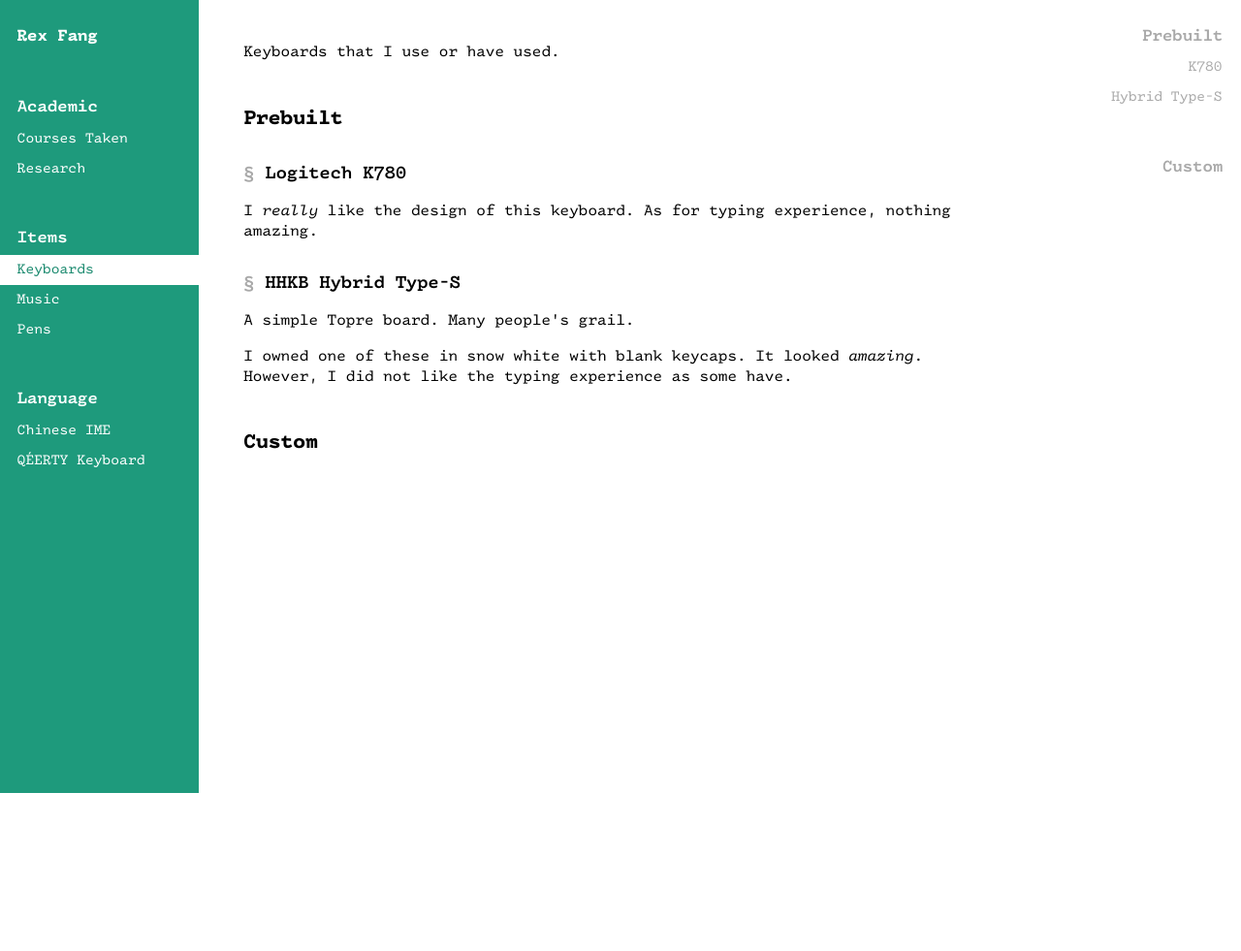
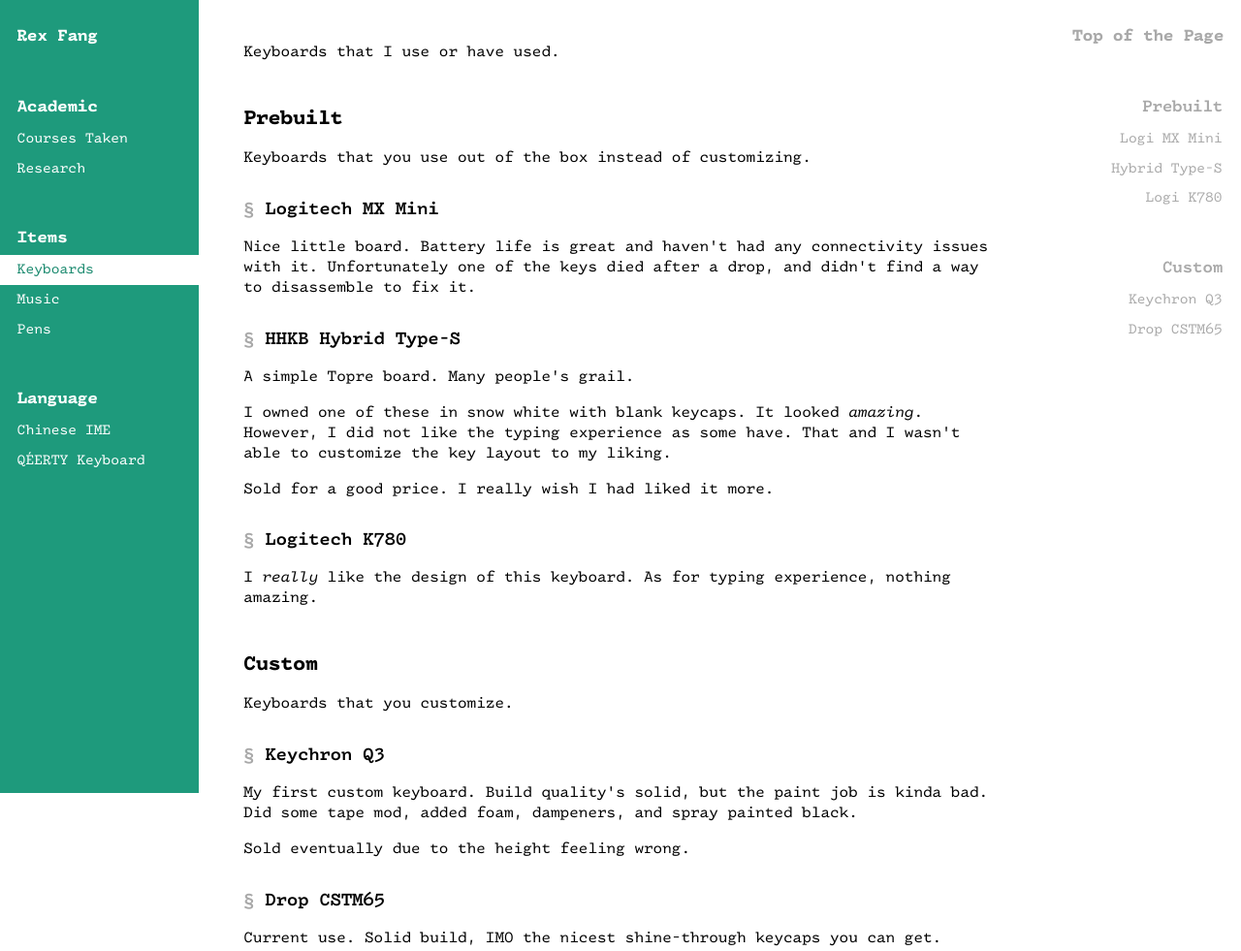
Before and after one commit to fh2ctm/fh2ctm.github.io, a plain HTML site: page pages/items/keyboard.html in a window 1280 px wide. Shown: the whole page at 97% size. Before the commit the page ends 800 px from the top, so only its background shows below. Drawn offline with Linux system fonts and the light colour scheme.

Commit message:
Refined CSS

```diff
--- a/gen/leftbar.js
+++ b/gen/leftbar.js
@@ -24,7 +24,7 @@
  * @returns {Element} Left bar.
  */
 function LeftBar() {
-  return document.querySelector(".leftbar");
+  return document.querySelector("nav.left");
 }
 
 /**
--- a/gen/rightbar.js
+++ b/gen/rightbar.js
@@ -1,11 +1,20 @@
 import { NewNode } from "/gen/meta.js";
+
+const rightBarSignature = NewNode(
+  "a",
+  {
+    signature: "",
+    href: "#top",
+  },
+  "Top of the Page",
+);
 
 /**
  * <div class="rightbar"></div>
  * @returns {Element} Right bar.
  */
 function RightBar() {
-  return document.querySelector(".rightbar");
+  return document.querySelector("nav.right");
 }
 
 /**
@@ -51,6 +60,8 @@
   let rightbar = RightBar();
   let seenH1 = false;
   const headings = AllHeadings();
+  rightbar.appendChild(rightBarSignature);
+  rightbar.appendChild(Divider());
   headings.forEach((heading) => {
     let doc_heading_level = heading.tagName.charAt(1);
     if (doc_heading_level === "1") {
--- a/pages/items/keyboard.html
+++ b/pages/items/keyboard.html
@@ -11,15 +11,20 @@
 
 <body>
   <script type="module" src="/gen/body.js"></script>
-  <nav class="leftbar"></nav>
-  <nav class="rightbar"></nav>
+  <nav class="left"></nav>
+  <nav class="right"></nav>
   <div class="document">
     <p>Keyboards that I use or have used.</p>
     <h1 id="Prebuilt">Prebuilt</h1>
-    <h2 id="K780">Logitech K780</h2>
     <p>
-      I <em>really</em> like the design of this keyboard.
-      As for typing experience, nothing amazing.
+      Keyboards that you use out of the box instead of customizing.
+    </p>
+    <h2 id="Logi MX Mini">Logitech MX Mini</h2>
+    <p>
+      Nice little board.
+      Battery life is great and haven't had any connectivity issues with it.
+      Unfortunately one of the keys died after a drop,
+      and didn't find a way to disassemble to fix it.
     </p>
     <h2 id="Hybrid Type-S">HHKB Hybrid Type-S</h2>
     <p>
@@ -31,8 +36,35 @@
       It looked <em>amazing</em>.
       However,
       I did not like the typing experience as some have.
+      That and I wasn't able to customize the key layout to my liking.
+    </p>
+    <p>
+      Sold for a good price.
+      I really wish I had liked it more.
+    </p>
+    <h2 id="Logi K780">Logitech K780</h2>
+    <p>
+      I <em>really</em> like the design of this keyboard.
+      As for typing experience, nothing amazing.
     </p>
     <h1 id="Custom">Custom</h1>
+    <p>
+      Keyboards that you customize.
+    </p>
+    <h2 id="Keychron Q3">Keychron Q3</h2>
+    <p>
+      My first custom keyboard.
+      Build quality's solid, but the paint job is kinda bad.
+      Did some tape mod, added foam, dampeners, and spray painted black.
+    </p>
+    <p>
+      Sold eventually due to the height feeling wrong.
+    </p>
+    <h2 id="Drop CSTM65">Drop CSTM65</h2>
+    <p>
+      Current use.
+      Solid build, IMO the nicest shine-through keycaps you can get.
+    </p>
   </div>
 </body>
 
--- /dev/null
+++ b/styles/bar.css
@@ -0,0 +1,71 @@
+nav {
+  font-size: var(--bar-item-font-size);
+  height: 100%;
+  overflow-x: hidden;
+  overflow-y: scroll;
+  padding-top: var(--document-padding);
+  position: fixed;
+  top: 0;
+  width: var(--bar-width);
+  z-index: 1;
+}
+
+nav span,
+nav.left a {
+  display: block;
+  text-decoration: none;
+  color: inherit;
+}
+
+nav span,
+nav a[signature] {
+  padding: var(--bar-item-vertical-padding) calc(0.85 * var(--document-padding));
+  font-size: var(--bar-heading-font-size);
+  font-weight: bold;
+}
+
+nav.left {
+  left: 0;
+  text-align: left;
+  background-color: var(--theme);
+  color: white;
+}
+
+nav.left a:not([signature]) {
+  padding: var(--bar-item-vertical-padding) var(--document-padding);
+  text-decoration: none;
+  color: white;
+  display: block;
+}
+
+nav.left a:hover,
+nav.left a[selected] {
+  color: var(--theme-shade-1);
+  background-color: white;
+}
+
+nav.right {
+  background-color: transparent;
+  right: 0;
+  text-align: right;
+}
+
+nav.right a {
+  color: darkgray;
+  display: block;
+  text-decoration: unset;
+}
+
+nav.right a.h1 {
+  padding: var(--bar-item-vertical-padding) calc(0.9 * var(--document-padding));
+  font-weight: 600;
+  font-size: var(--bar-heading-font-size);
+}
+
+nav.right a.h2 {
+  padding: var(--bar-item-vertical-padding) calc(1.1 * var(--document-padding)) var(--bar-item-vertical-padding) var(--document-padding);
+}
+
+nav.right a:hover {
+  color: var(--theme-shade-1);
+}
--- a/styles/global.css
+++ b/styles/global.css
@@ -1,7 +1,6 @@
 @import url("fonts/drafting-mono/reg.css");
+@import url("bar.css");
 @import url("document.css");
-@import url("leftbar.css");
-@import url("rightbar.css");
 @import url("hl.css");
 
 :root {
--- a/styles/leftbar.css
+++ /dev/null
@@ -1,46 +0,0 @@
-.leftbar {
-  top: 0;
-  left: 0;
-  height: 100%;
-  position: fixed;
-  z-index: 1;
-  overflow-x: hidden;
-  overflow-y: auto;
-  width: var(--bar-width);
-  padding-top: var(--document-padding);
-  text-align: left;
-  background-color: var(--theme);
-  font-size: var(--bar-item-font-size);
-}
-
-.leftbar span,
-.leftbar a[signature] {
-  text-decoration: none;
-  display: block;
-  color: white;
-  padding: var(--bar-item-vertical-padding) calc(0.85 * var(--document-padding));
-  font-size: var(--bar-heading-font-size);
-  font-weight: 600;
-}
-
-.leftbar a[signature] {
-  font-weight: bold;
-}
-
-.leftbar a[signature]:hover {
-  color: var(--theme-shade-1);
-  background-color: white;
-}
-
-.leftbar a:not([signature]) {
-  padding: var(--bar-item-vertical-padding) var(--document-padding);
-  text-decoration: none;
-  color: white;
-  display: block;
-}
-
-.leftbar a:not([signature]):hover,
-.leftbar a[selected] {
-  color: var(--theme-shade-1);
-  background-color: white;
-}
--- a/styles/rightbar.css
+++ /dev/null
@@ -1,36 +0,0 @@
-.rightbar {
-  top: 0;
-  right: 0;
-  height: 100%;
-  position: fixed;
-  z-index: 1;
-  overflow-x: hidden;
-  overflow-y: scroll;
-  width: var(--bar-width);
-  padding-top: var(--document-padding);
-  text-align: right;
-  background-color: transparent;
-  font-size: var(--bar-item-font-size);
-}
-
-.rightbar a,
-.rightbar span {
-  text-decoration: none;
-  color: darkgray;
-  display: block;
-}
-
-.rightbar span,
-.rightbar a.h1 {
-  padding: var(--bar-item-vertical-padding) calc(0.9 * var(--document-padding));
-  font-weight: 600;
-  font-size: var(--bar-heading-font-size);
-}
-
-.rightbar a {
-  padding: var(--bar-item-vertical-padding) calc(1.1 * var(--document-padding)) var(--bar-item-vertical-padding) var(--document-padding);
-}
-
-.rightbar :hover {
-  color: var(--theme-shade-1);
-}
```
Also changed, not shown: index.html (+2 -2 lines), pages/academic/courses-taken.html (+2 -2 lines), pages/academic/research.html (+2 -2 lines), pages/items/music.html (+2 -2 lines), pages/items/pen.html (+2 -2 lines), pages/language/cn-ime.html (+1 -1 lines), pages/language/qeerty.html (+2 -2 lines). Lines whose indentation alone changed are shown as unchanged.
